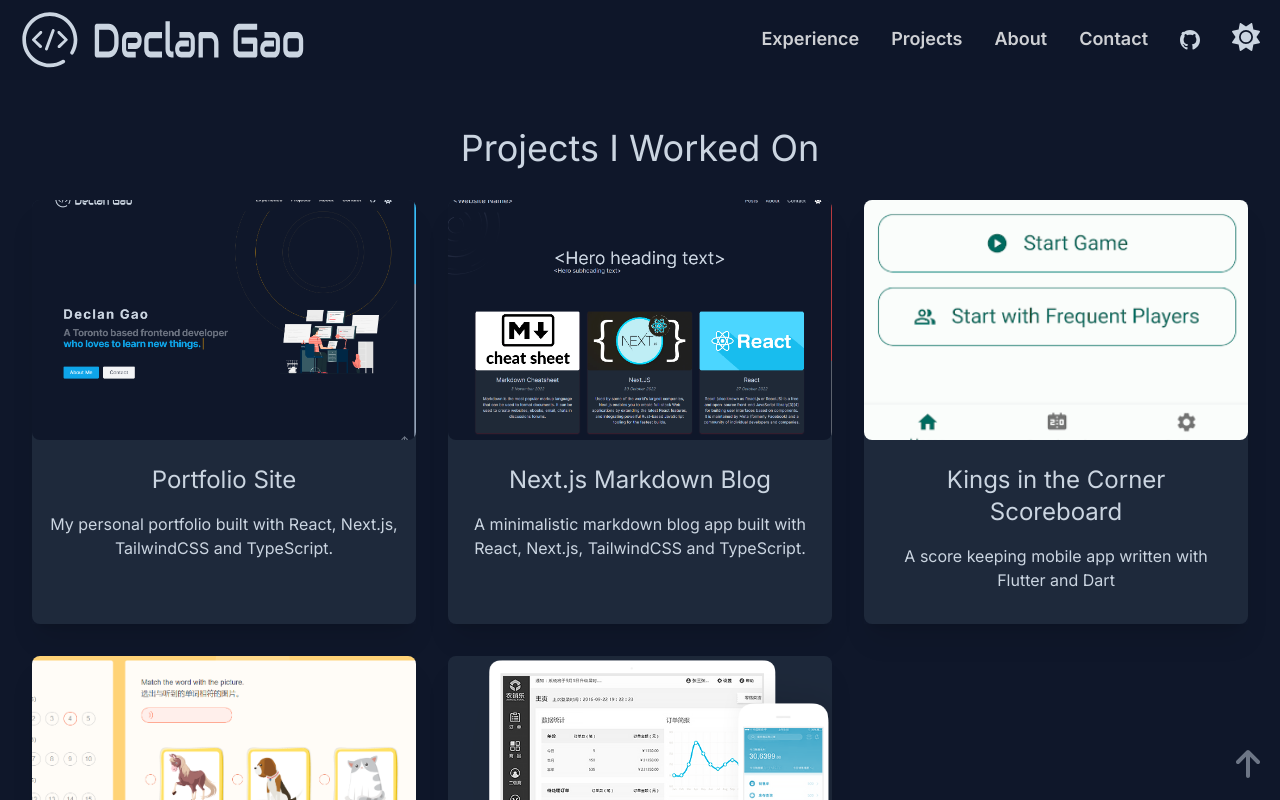
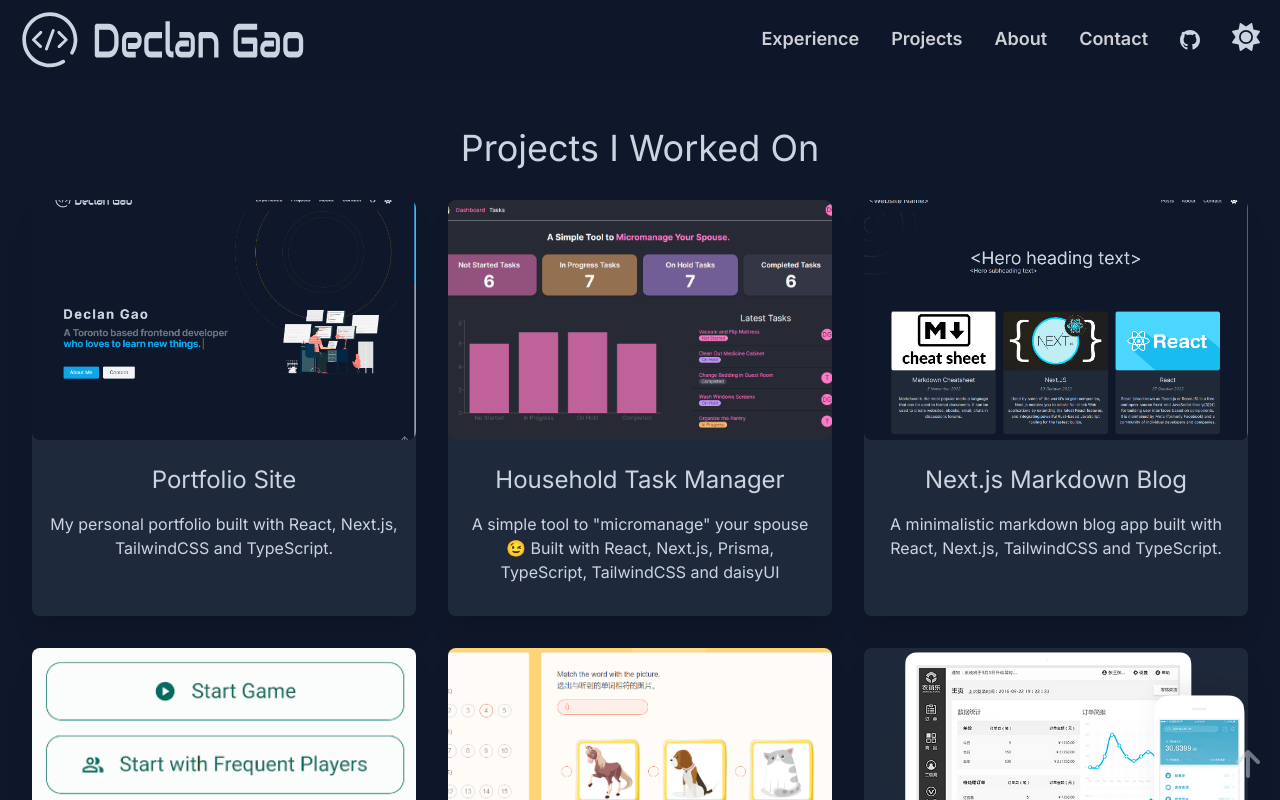
Before and after one commit to declangao/portfolio, a Next.js app: page /projects in a window 1280 px wide. Shown: the top 800 px of the page. Built offline with nearby package versions, Linux system fonts and the light colour scheme.

Commit message:
Add a new project

```diff
--- a/src/pages/projects/index.tsx
+++ b/src/pages/projects/index.tsx
@@ -17,6 +17,23 @@
       'Server side rendering',
       'Light/dark theme',
       'Multiple Framer Motion examples throughout the site',
+    ],
+    isFeatured: true,
+  },
+  {
+    name: 'Household Task Manager',
+    slug: 'task-manager',
+    image: 'task-manager.png',
+    url: 'https://github.com/declangao/household-task-manager',
+    description:
+      'A simple tool to "micromanage" your spouse😉 Built with React, Next.js, Prisma, TypeScript, TailwindCSS and daisyUI',
+    features: [
+      'Next.js 13 App router, server component and server action',
+      'Fullstack app with backend authentication API',
+      'Prisma ORM with MongoDB',
+      'Multi-user authentication and assign task to user',
+      'Markdown editor and preview',
+      'Dark/light theme based on system setting',
     ],
     isFeatured: true,
   },
@@ -49,7 +66,6 @@
       'Light/dark theme',
       'Hive database',
     ],
-    isFeatured: true,
   },
   {
     name: 'English Level Evaluation Test for Children',
```
Also changed, not shown: public/images/task-manager.png (added).
